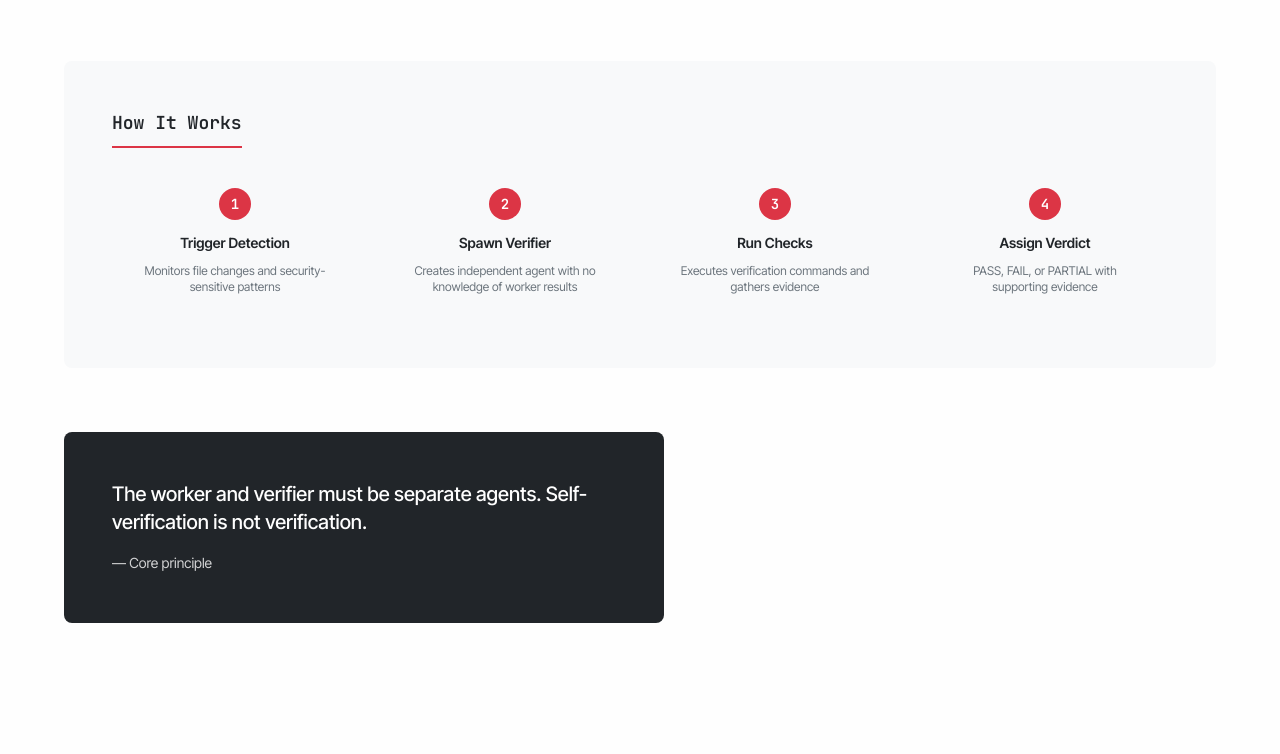
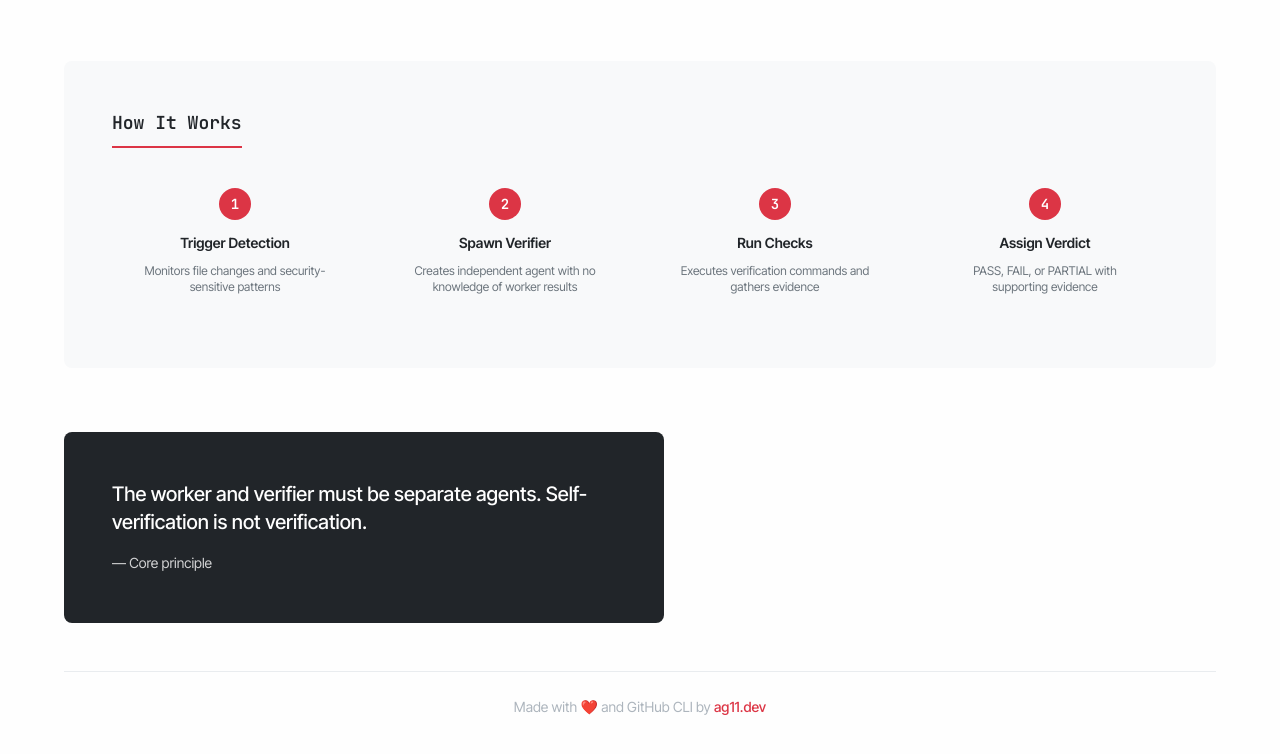
Before and after one commit to AndreaGriffiths11/proof-agent-clean, a plain HTML site: page index.html in a window 1280 px wide. Shown: the part 1357-2111 px from the top of the page. Before the commit the page ends 2028 px from the top, so only its background shows below. Drawn offline with Linux system fonts and the light colour scheme.

Commit message:
Add credits footer with ag11.dev link

```diff
--- a/index.html
+++ b/index.html
@@ -306,6 +306,29 @@
             font-style: normal;
         }
 
+        /* Credits footer */
+        .credits {
+            margin-top: var(--space-2xl);
+            padding-top: var(--space-lg);
+            border-top: 1px solid var(--border-subtle);
+            text-align: center;
+        }
+
+        .credits p {
+            font-size: var(--text-sm);
+            color: var(--text-muted);
+        }
+
+        .credits a {
+            color: var(--accent-primary);
+            text-decoration: none;
+            font-weight: 500;
+        }
+
+        .credits a:hover {
+            text-decoration: underline;
+        }
+
         /* Responsive */
         @media (max-width: 768px) {
             .main-content {
@@ -475,6 +498,10 @@ retry:<br>
             </blockquote>
             <cite>— Core principle</cite>
         </footer>
+
+        <div class="credits">
+            <p>Made with ❤️ and GitHub CLI by <a href="https://ag11.dev" target="_blank">ag11.dev</a></p>
+        </div>
     </div>
 </body>
 </html>
```
